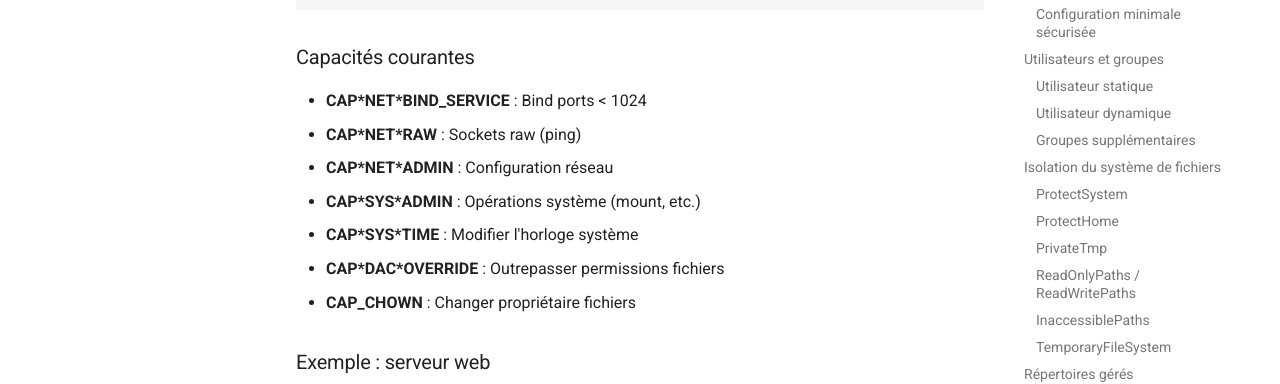
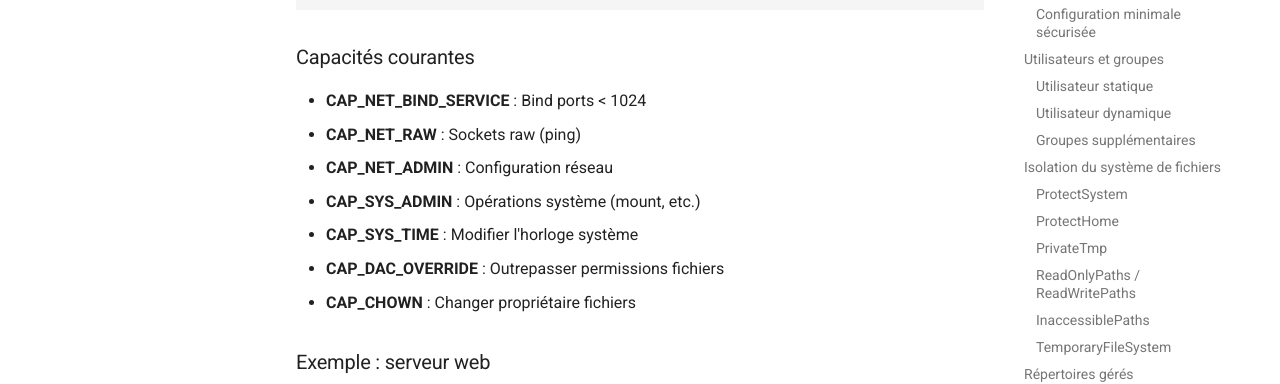
Before and after one commit to vignemail1/systemd-doc, an MkDocs documentation site: the page built from docs/securite/index.md, in a window 1280 px wide and 900 px high, scrolled down 4695 px. Shown: the part 169-553 px from the top of the window. Built offline with MkDocs 1.6.1 and Material for MkDocs 9.7.7, drawn with Linux system fonts in a browser that asks for light colours; comment, search, counter and statistics services are not loaded.

Commit message:
fix: fix

```diff
--- a/docs/securite/index.md
+++ b/docs/securite/index.md
@@ -234,12 +234,12 @@ CapabilityBoundingSet=CAP_NET_BIND_SERVICE
 
 ### Capacités courantes
 
-- **CAP*NET*BIND_SERVICE** : Bind ports < 1024
-- **CAP*NET*RAW** : Sockets raw (ping)
-- **CAP*NET*ADMIN** : Configuration réseau
-- **CAP*SYS*ADMIN** : Opérations système (mount, etc.)
-- **CAP*SYS*TIME** : Modifier l'horloge système
-- **CAP*DAC*OVERRIDE** : Outrepasser permissions fichiers
+- **CAP_NET_BIND_SERVICE** : Bind ports < 1024
+- **CAP_NET_RAW** : Sockets raw (ping)
+- **CAP_NET_ADMIN** : Configuration réseau
+- **CAP_SYS_ADMIN** : Opérations système (mount, etc.)
+- **CAP_SYS_TIME** : Modifier l'horloge système
+- **CAP_DAC_OVERRIDE** : Outrepasser permissions fichiers
 - **CAP_CHOWN** : Changer propriétaire fichiers
 
 ### Exemple : serveur web
```
